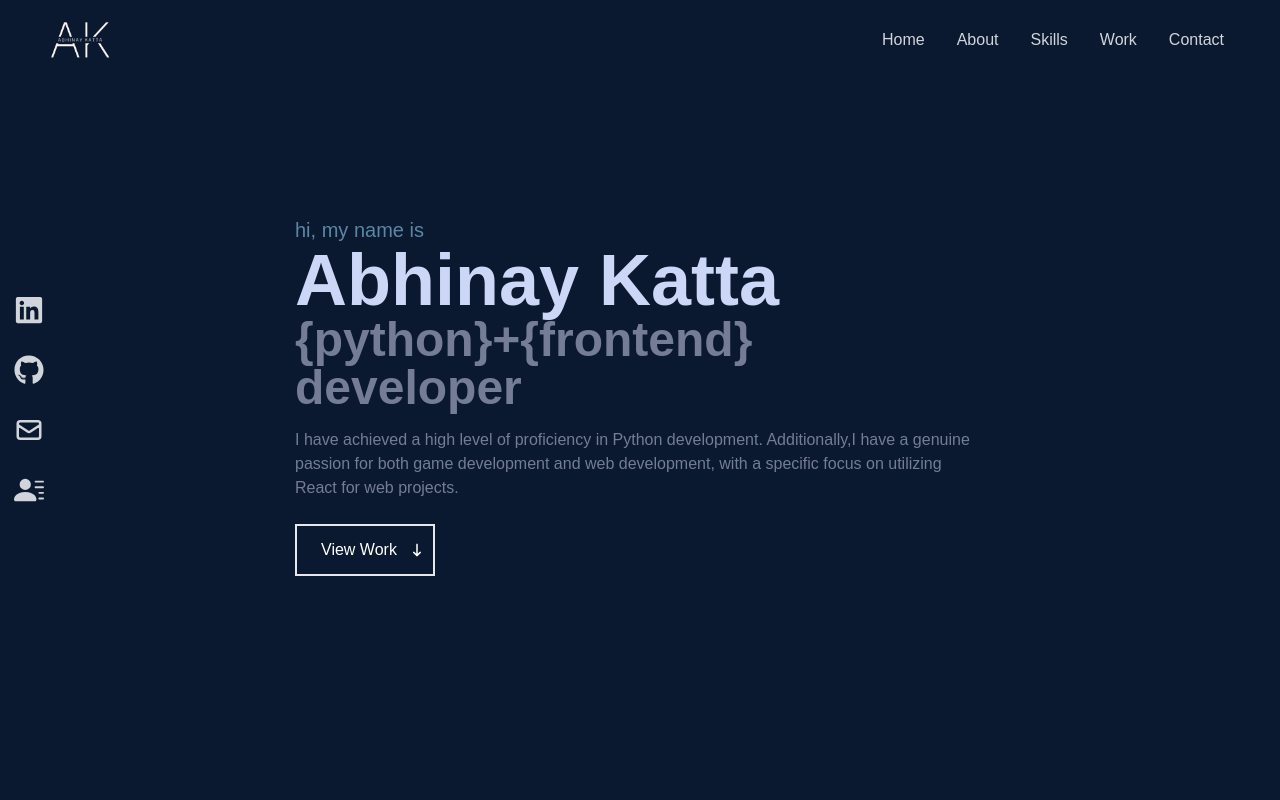
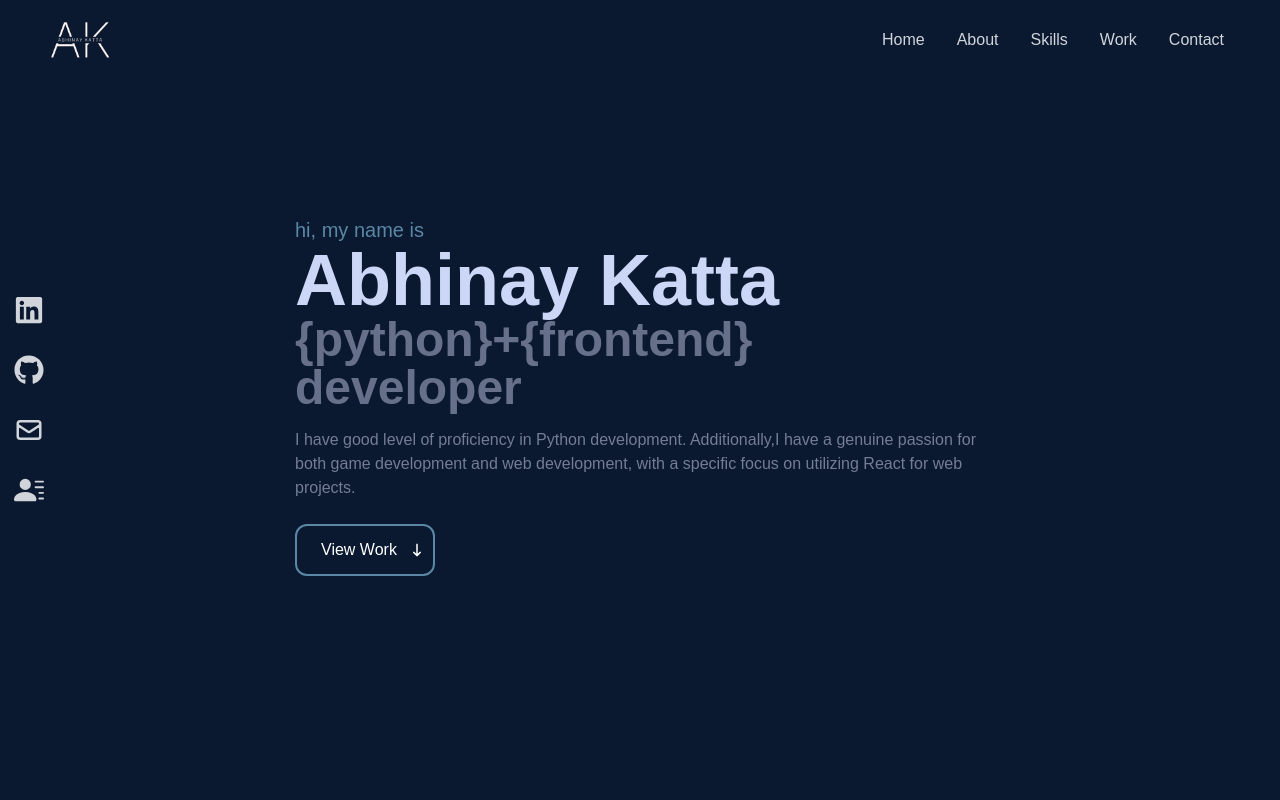
Before and after one commit to abhikatta/portfolio, a React (Create React App) app: page / in a window 1280 px wide. Shown: the top 800 px of the page. Built offline with nearby package versions, Linux system fonts and the light colour scheme.

Commit message:
small changes

```diff
--- a/src/components/Home.jsx
+++ b/src/components/Home.jsx
@@ -10,19 +10,18 @@ const Home = () => {
         <h1 className="text-4xl sm:text-7xl font-bold text-[#ccd6f6]">
           Abhinay Katta
         </h1>
-        <h2 className="text-3xl sm:text-5xl font-bold text-[#747c96]">
+        <h2 className="text-3xl sm:text-5xl font-bold animate-pulse text-[#747c96]">
           {"{python}+{frontend} developer"}
         </h2>
         <p className="text-[#747c96] py-4 max-w-[780px]">
-          I have achieved a high level of proficiency in Python development.
-          Additionally,I have a genuine passion for both game development and
-          web development, with a specific focus on utilizing React for web
-          projects.
+          I have good level of proficiency in Python development. Additionally,I
+          have a genuine passion for both game development and web development,
+          with a specific focus on utilizing React for web projects.
         </p>
         {/* bs Text */}
         <div>
           <Link className="group" to="work" smooth={true} duration={500}>
-            <button className="text-white group border-2 px-6 py-3 my-2 flex items-center hover:bg-[#5a87a5] hover:border-[#5a87a5]">
+            <button className="text-white group border-[#5a87a5] border-2 rounded-xl px-6 py-3 my-2 flex items-center transition-colors duration-500 hover:bg-[#5a87a5] hover:border-[#5a87a5]">
               View Work
               <span className=" group-hover:translate-y-1 w-3 duration-300">
                 <HiArrowNarrowRight className="ml-3 rotate-90" />
--- a/src/components/Navbar.jsx
+++ b/src/components/Navbar.jsx
@@ -13,7 +13,7 @@ const Navbar = () => {
   return (
     <div className="fixed w-full h-[5rem] flex justify-between items-center px-10 py-4  text-gray-300">
       <div>
-        <a href="/">
+        <a href="/portfolio">
           <img src={Logo} alt="logo" style={{ width: "5rem" }}></img>
         </a>
       </div>
```
Also changed, not shown: 2 other files (tests, documents, lock files or other folders).
